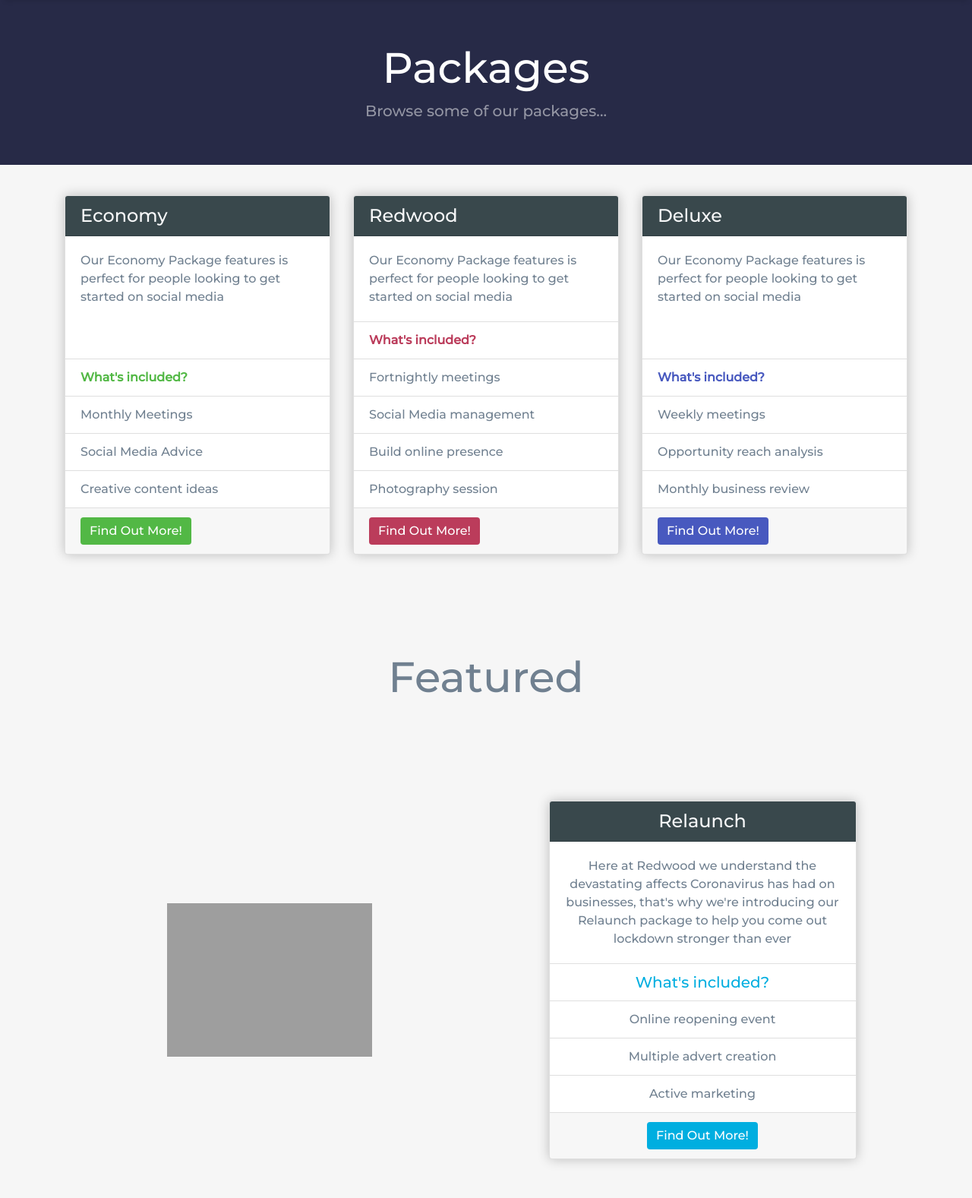
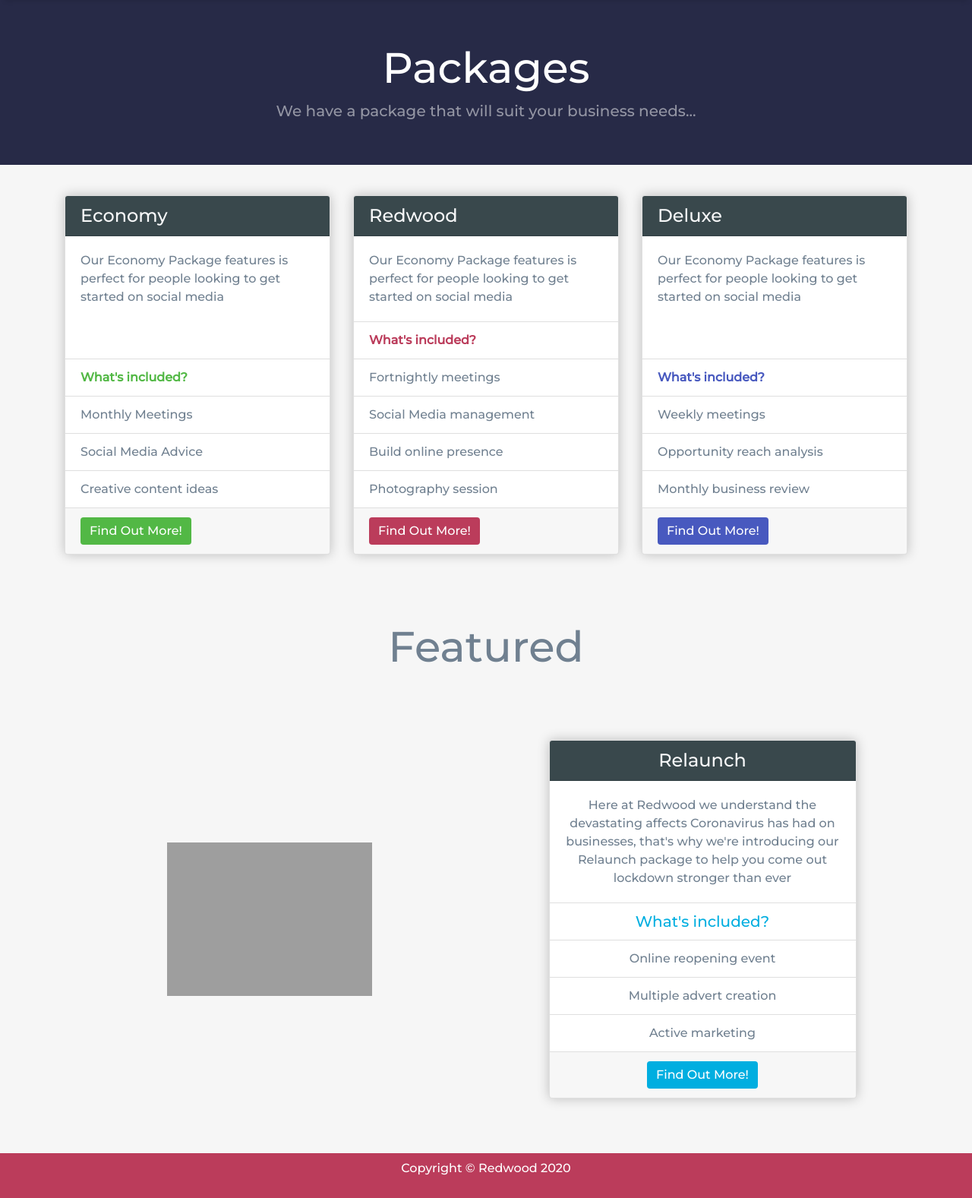
Before and after one commit to angus-archive/redwood, a PHP site: page /packages in a window 1280 px wide. Shown: the part 189-1766 px from the top of the page at 76% size. Run offline with PHP 8.4, Linux system fonts and the light colour scheme; grey boxes are pictures that could not be loaded.

Commit message:
Adjust spacing between featured section

```diff
--- a/packages/index.php
+++ b/packages/index.php
@@ -17,7 +17,7 @@
 					<div class="row h-100 align-items-center">
 						<div class="col-lg-12">
 							<h1 class="display-4 text-white mt-5 mb-2">Packages</h1>
-							<p class="lead mb-5 text-white-50">Browse some of our packages...</p>
+							<p class="lead mb-5 text-white-50">We have a package that will suit your business needs...</p>
 						</div>
 					</div>
 				</div>
@@ -107,7 +107,7 @@
 			<!-- Relaunch Section -->
 			<div class="container pb-sm-4">
 				<h1 class="display-4 mb-5 text-center">Featured</h1>
-				<div class="pSpacer-y-40"></div>
+				<div class="pSpacer-y-20"></div>
 				<div class="row justify-content-end">
 					<div class="col-lg-6 align-self-center mb-5">
 						<img id="relaunchRocket" class="w-50 d-block mx-auto" src="/resources/images/rocketDark.svg" alt="Card image cap">
--- a/resources/styles/stylesheet.css
+++ b/resources/styles/stylesheet.css
@@ -83,9 +83,19 @@ footer{
 	margin-bottom: 80px !important;
 }
 
+.mSpacer-y-80{
+	margin-top: 40px !important;
+	margin-bottom: 40px !important;
+}
+
 .pSpacer-y-40{
 	padding-top: 40px !important;
 	padding-bottom: 40px !important;
+}
+
+.pSpacer-y-20{
+	padding-top: 20px !important;
+	padding-bottom: 20px !important;
 }
 
 
```
